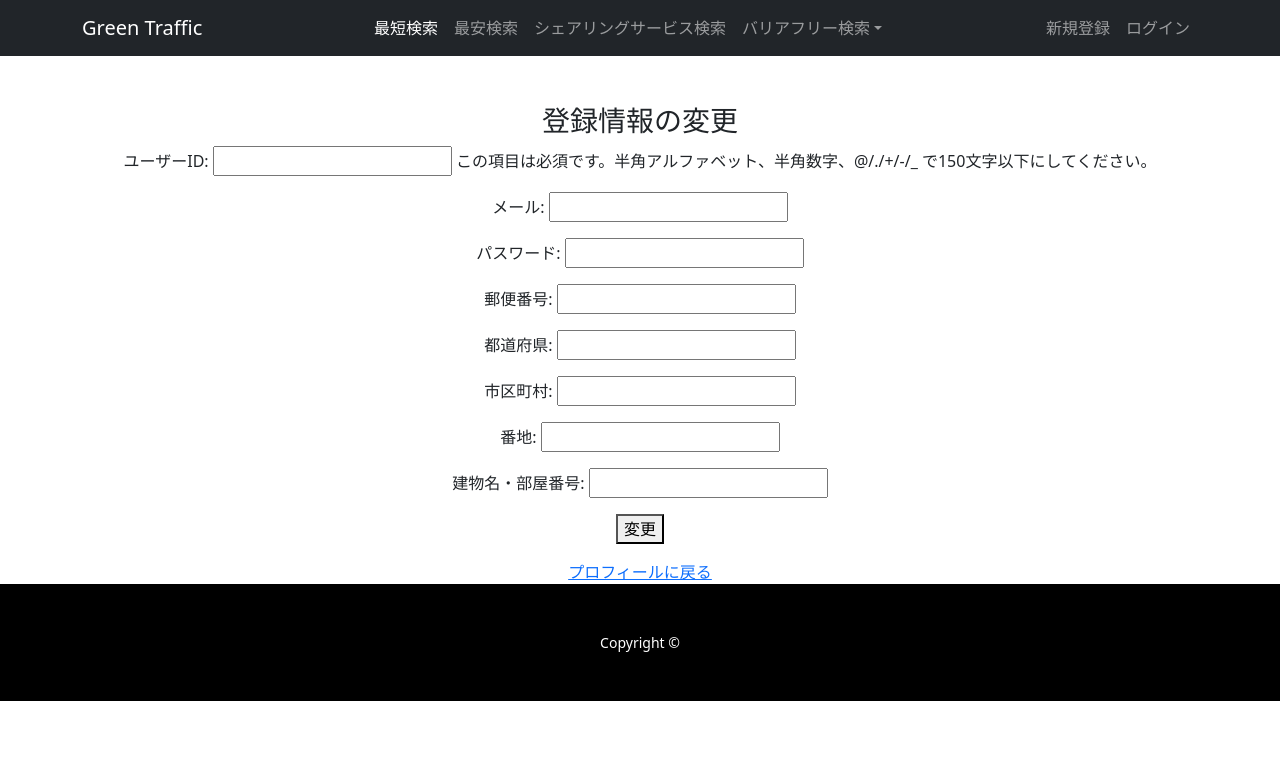
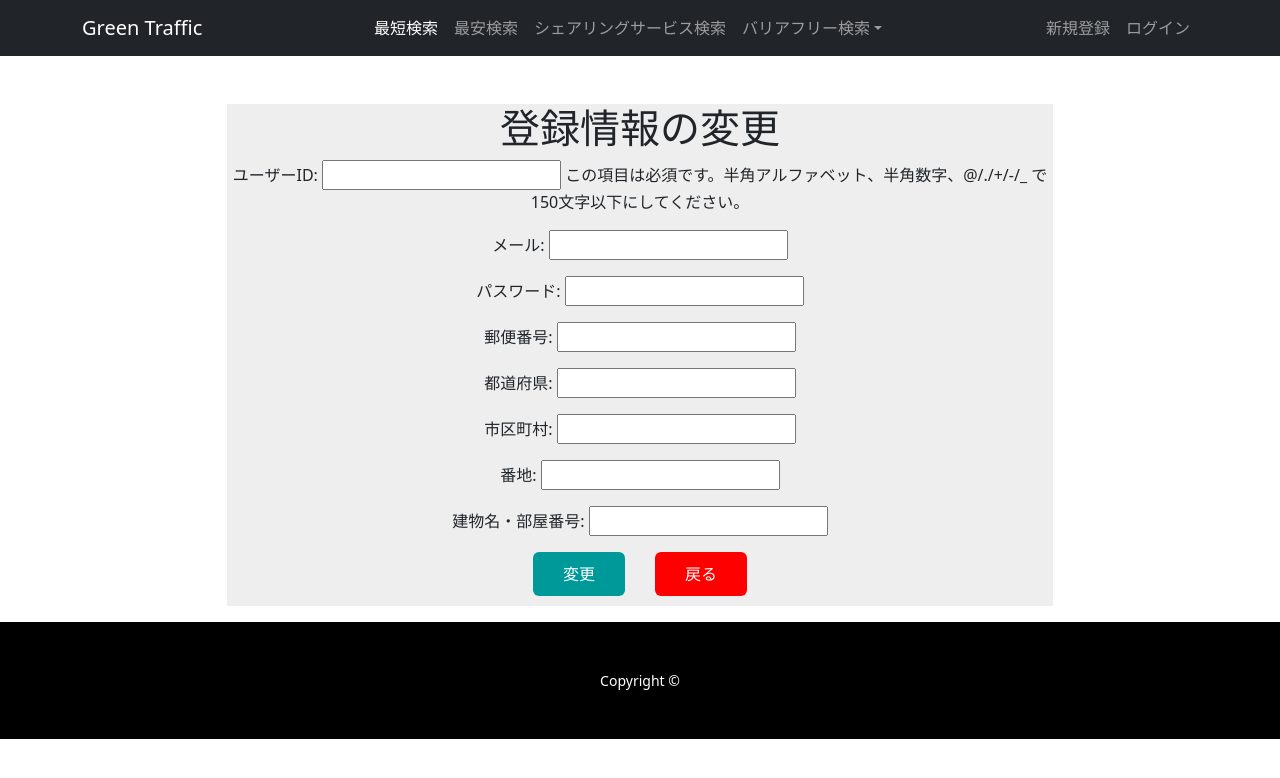
Before and after one commit to AokiJunsei/gt, a Django app: template greentraffic/gt/templates/gt/user_update.html in a window 1280 px wide. Shown: the top 778 px of the page. Run offline with Django 4.2, Linux system fonts and the light colour scheme; the template is opened without the code that fills it: values that come from a table or form of the project are taken from there, others are empty; some libraries are stand-ins or nearby versions.

Commit message:
fix:user_update

```diff
--- a/greentraffic/gt/templates/gt/user_update.html
+++ b/greentraffic/gt/templates/gt/user_update.html
@@ -1,92 +1,16 @@
+<!-- user_update.html -->
 {% extends 'base.html' %}
-{% block title %} 登録情報更新ページ {% endblock %}
+{% block title %}登録情報更新ページ{% endblock %}
 {% block content %}
-<div class="ui grid stackable">
-    <div class="header">
-        <h3>登録情報の変更</h3>
-    </div>
-    <form class="" action="" method="POST">
+<div class="reg">
+    <h1>登録情報の変更</h1>
+    <form action="{% url 'gt:user_update' %}" method="POST">
         {% csrf_token %}
-        {{form.as_p}}
-        <button class="" type="submit">変更</button>
+        {{ form.as_p }}
+        <div class="button-container">
+            <button class="btn btn--radius btn--cubic btn-submit" type="submit">変更</button>
+            <a href="{% url 'gt:user_info' %}" class="btn btn--radius btn--cubic btn-cancel">戻る</a>
+        </div>
     </form>
-    <a href="{% url 'gt:account_info' %}">プロフィールに戻る</a>
 </div>
 {% endblock %}
-
-
-
-
-<!--forms.py(仮)-->
-
-<!--
-from django.forms import ModelForm
-from django.contrib.auth.models import User
-
-class UserChangeForm(ModelForm):
-    class Meta:
-        model = User
-        fields = [
-            'name',
-            'old',
-            'address',
-            'email'
-        ]
-
-    def __init__(self, name=None, old=None, address=None, mail=None *args, **kwargs):
-        kwargs.setdefault('label_suffix', '')
-        super().__init__(*args, **kwargs)
-        # ユーザーの更新前情報をフォームに挿入
-        if name:
-            self.fields['name'].widget.attrs['value'] = name
-        if old:
-            self.fields['old'].widget.attrs['value'] = old
-        if address:
-            self.fields['address'].widget.attrs['value'] = address
-        if mail:
-            self.fields['email'].widget.attrs['value'] = email
-
-    def update(self, user):
-        user.name = self.cleaned_data['name']
-        user.old = self.cleaned_data['old']
-        user.address = self.cleaned_data['address']
-        user.mail = self.cleaned_data['email']
-        user.save()
--->
-
-<!--views.py(仮)-->
-
-<!--
-from django.views.generic import FormView
-
-class UserChangeView(LoginRequiredMixin, FormView):
-    template_name = 'gt/user_update.html'
-    form_class = UserChangeForm
-    success_url = reverse_lazy('gt:account_info')
-
-    def form_valid(self, form):
-        #formのupdateメソッドにログインユーザーを渡して更新
-        form.update(user=self.request.user)
-        return super().form_valid(form)
-
-    def get_form_kwargs(self):
-        kwargs = super().get_form_kwargs()
-        # 更新前のユーザー情報をkwargsとして渡す
-        kwargs.update({
-            'name' : self.request.user.name,
-            'old' : self.request.user.old,
-            'address' : self.request.user.address,
-            'email' : self.request.user.email
-        })
-        return kwargs
--->
-
-
-<!--urls.py(仮)-->
-
-<!--
-    app_name = 'gt'
-    urlpatterns = [
-        path('user_update/<int:user_id>/', views.user_update, name='user_update'),
-    ]
--->
```
